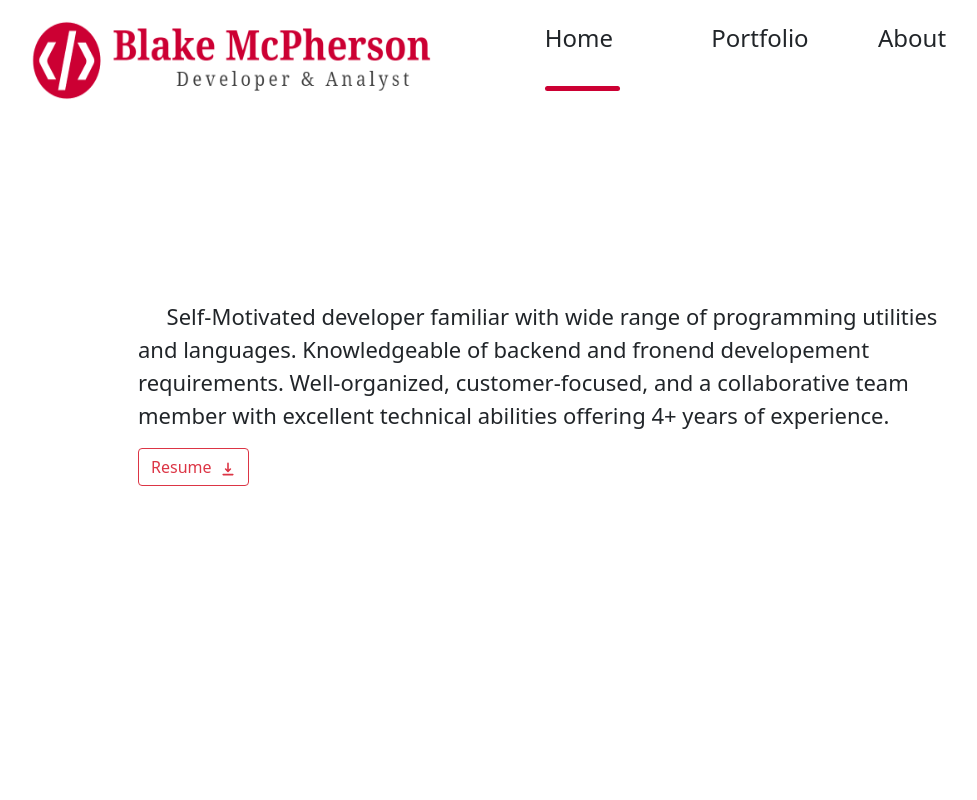
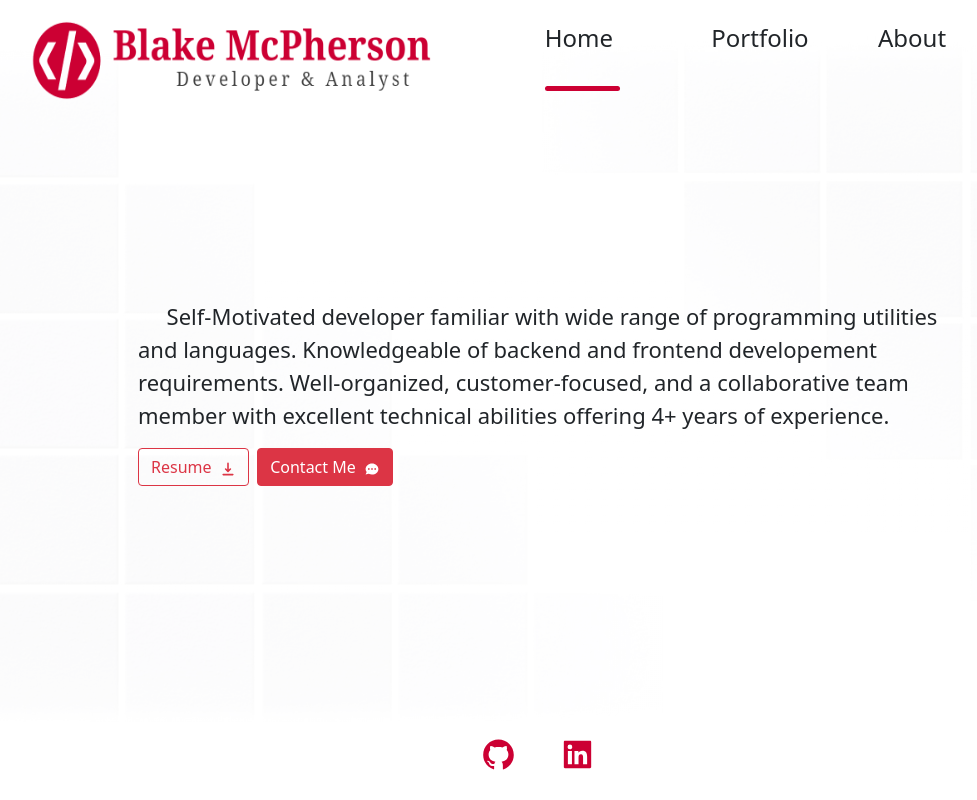
Before and after one commit to Blake14/MyResume2022, a React (Create React App) app in the folder client/: page / in a window 1280 px wide. Shown: the whole page, without its empty margins (102-1079 px from the left). Built offline with nearby package versions, Linux system fonts and the light colour scheme.

Commit message:
feat: homepage cleanup

```diff
--- /dev/null
+++ b/client/src/AboutMe.js
@@ -0,0 +1,7 @@
+
+
+export const AboutMe = () => {
+  return <div>
+
+  </div>
+}
--- a/client/src/App.js
+++ b/client/src/App.js
@@ -4,10 +4,25 @@ import { Portfolio } from "./Portfolio"
 import { WorkHistory } from "./WorkHistory"
 import { BrowserRouter as Router, Route, Routes } from 'react-router-dom'
 import { NavigationBar } from "./NavigationBar"
+import backdrop from './wallpaper-resume.jpg'
+import { AboutMe } from "./AboutMe"
+import { AiFillGithub, AiFillLinkedin } from 'react-icons/ai'
 
 const App = () => {
   document.body.style.backgroundColor = 'white'
   return <Router>
+    <div style={{
+      backgroundImage: `url(${backdrop})`,
+      backgroundPosition: 'center',
+      backgroundSize: 'cover',
+      backgroundRepeat: 'no-repeat',
+      width: '90vw',
+      height: '90vh',
+      opacity: .3,
+      display: 'relative',
+      position: 'absolute',
+      zIndex: -1
+    }} />
     <NavigationBar />
     <div>
       <Routes>
@@ -16,9 +31,33 @@ const App = () => {
           />} exact />
           <Route path="/history" element={<WorkHistory />} />
           <Route path="/contact" element={<Contact />} />
+          <Route path="/about" element={<AboutMe />} />
           <Route path="/portfolio" element={<Portfolio />} />
         </Route>
       </Routes>
+    </div>
+    <div style={{
+      display: 'flex',
+      justifyContent: 'space-evenly',
+      position: 'absolute',
+      bottom: 0,
+      width: '100%'
+    }}>
+      <div style={{
+        height: 75,
+        display: 'flex',
+        justifyContent: 'space-evenly',
+        fontSize: 35,
+        color: '#CC0033',
+        width: 200
+      }}>
+        <p style={{
+          cursor: 'pointer'
+        }}><AiFillGithub /></p>
+        <p style={{
+          cursor: 'pointer'
+        }}><AiFillLinkedin /></p>
+      </div>
     </div>
   </Router>
 }
--- a/client/src/Homepage.js
+++ b/client/src/Homepage.js
@@ -1,8 +1,9 @@
 import Button from 'react-bootstrap/Button'
-import { HiDownload } from 'react-icons/hi'
-
+import { HiDownload, HiChat } from 'react-icons/hi'
+import { useNavigate } from 'react-router-dom'
 
 export const Homepage = () => {
+  const navigate = useNavigate()
   return <div>
     <div style={{
       display: 'flex',
@@ -14,8 +15,15 @@ export const Homepage = () => {
           fontSize: 22,
           flexWrap: 'wrap',
           width: 800
-        }}>&nbsp;&nbsp;&nbsp;&nbsp;&nbsp;{`Self-Motivated developer familiar with wide range of programming utilities and languages. Knowledgeable of backend and fronend developement requirements. Well-organized, customer-focused, and a collaborative team member with excellent technical abilities offering 4+ years of experience.`}</p>
-        <Button variant='outline-danger'>Resume&nbsp;&nbsp;<HiDownload /></Button>
+        }}>&nbsp;&nbsp;&nbsp;&nbsp;&nbsp;{`Self-Motivated developer familiar with wide range of programming utilities and languages.
+        Knowledgeable of backend and frontend developement requirements. Well-organized, customer-focused,
+        and a collaborative team member with excellent technical abilities offering 4+ years of experience.`}</p>
+        <div style={{
+          display: 'flex'
+        }}>
+          <Button variant='outline-danger'>Resume&nbsp;&nbsp;<HiDownload /></Button>&nbsp;&nbsp;
+          <Button variant='danger' onClick={() => navigate("/contact")}>Contact Me&nbsp;&nbsp;<HiChat /></Button>
+        </div>
       </div>
     </div>
   </div>
```
Also changed, not shown: client/src/wallpaper-resume.jpg (added).
